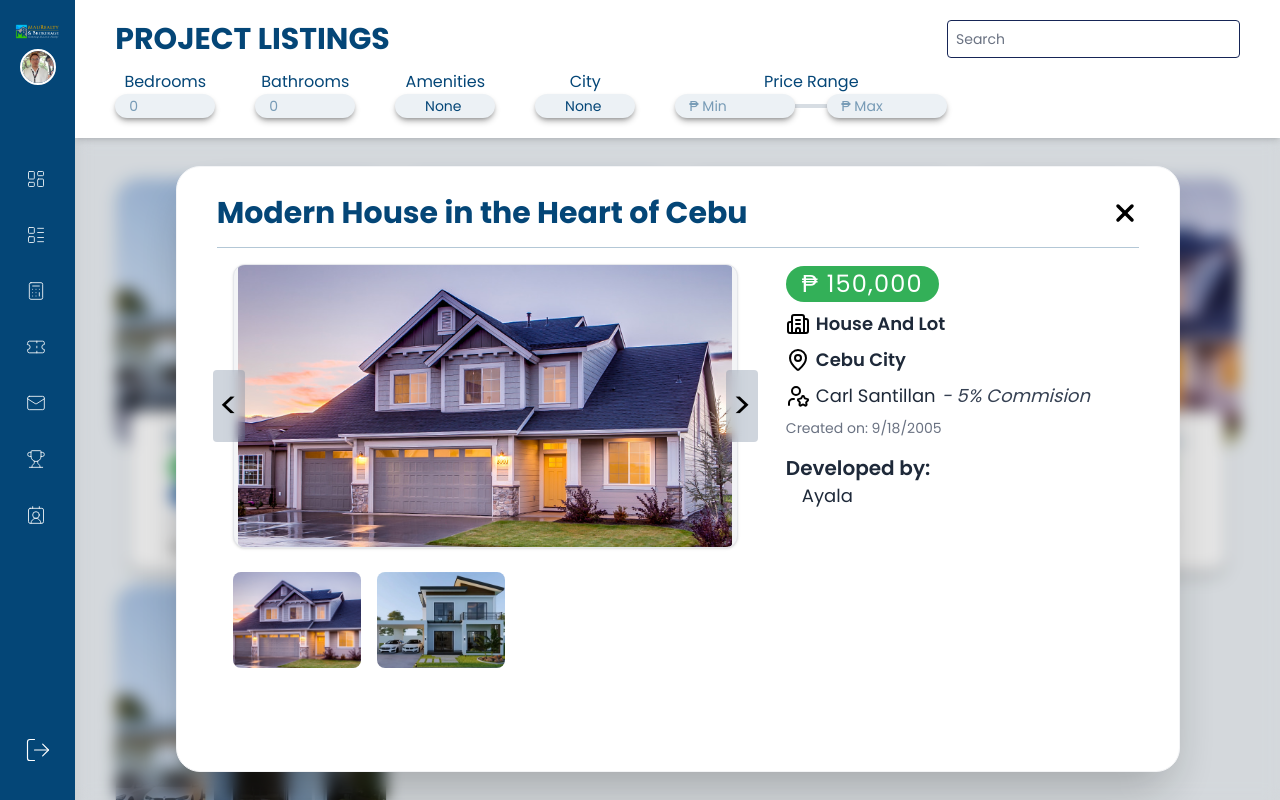
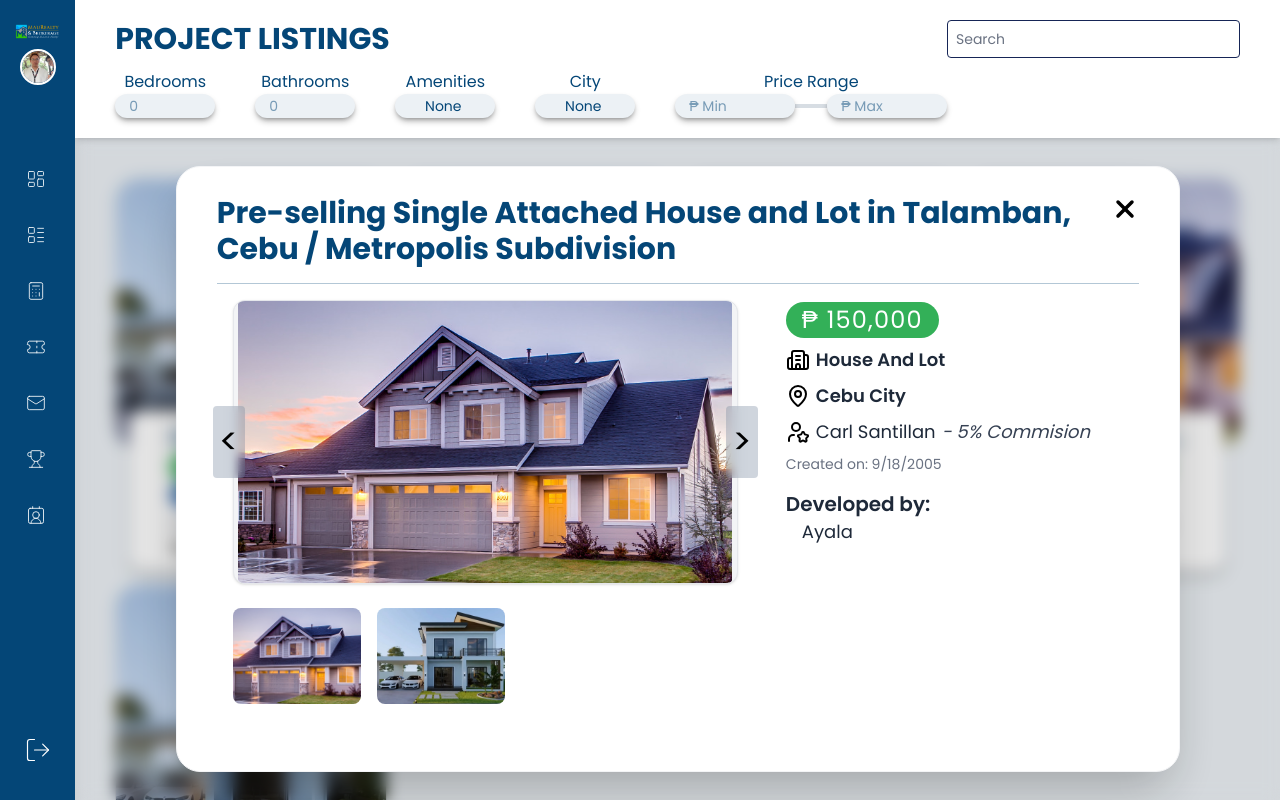
Before and after one commit to Wh4t-20/maurealty-agent-portal, a Vue app: page /listings in a window 1280 px wide. Built offline with nearby package versions, Linux system fonts and the light colour scheme.

Commit message:
Fixed overflow

```diff
--- a/src/components/PropertyDetails.vue
+++ b/src/components/PropertyDetails.vue
@@ -1,13 +1,13 @@
 <template>
     <div v-if="details" class="absolute inset-0 z-10 flex items-center justify-center bg-black/10 backdrop-blur-sm">
-      <div class="bg-white w-10/12 h-11/12 rounded-3xl shadow-2xl border border-gray-100 px-10 py-7">
-        <header class="relative flex items-center-safe mb-4">
-          <h1 class="text-3xl font-extrabold text-maurealty-blue">
+      <div class="custom-scrollbar bg-white w-10/12 h-11/12 rounded-3xl shadow-2xl border border-gray-100 px-10 py-7 overflow-y-auto">
+        <header class="relative mb-4">
+          <h1 class="text-3xl max-w-19/20 font-extrabold text-maurealty-blue">
             {{ details.description }}
           </h1>
 
           <!-- Reminder: add functionality to close -->
-          <button class="absolute right-0">
+          <button class="absolute top-0 right-0">
             <img :src="exit_icon" class="fill-maurealty-blue" />
           </button>
         </header>
@@ -107,7 +107,7 @@ const loadProperties = () => {
     price: 150000,
     commission: 5,
     location: 'Cebu City',
-    description: 'Modern House in the Heart of Cebu',
+    description: 'Pre-selling Single Attached House and Lot in Talamban, Cebu / Metropolis Subdivision',
     created_at: new Date('2005-09-18T11:49:36'),
     is_active: true,
     developer_name: 'Ayala'
@@ -118,3 +118,24 @@ onMounted(() => {
   loadProperties()
 })
 </script>
+
+<style scoped>
+.custom-scrollbar::-webkit-scrollbar {
+  width: 5px;
+}
+
+.custom-scrollbar::-webkit-scrollbar-track {
+  background-color: transparent;
+  margin-block: 25px;
+}
+
+/* Style the draggable thumb */
+.custom-scrollbar::-webkit-scrollbar-thumb {
+  background-color: #1E3A8A;
+  border-radius: 9999px;
+}
+
+.custom-scrollbar::-webkit-scrollbar-thumb:hover {
+  background-color: #172b66;
+}
+</style>
```
